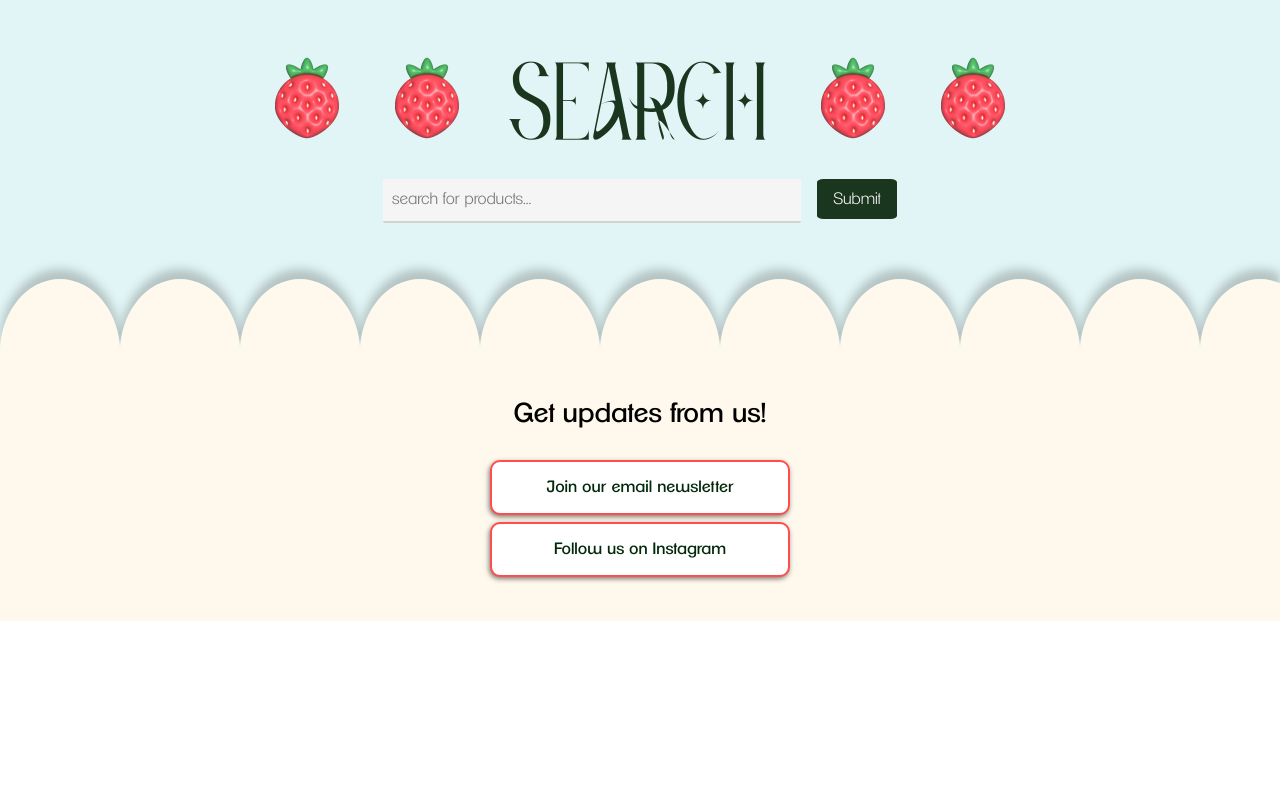
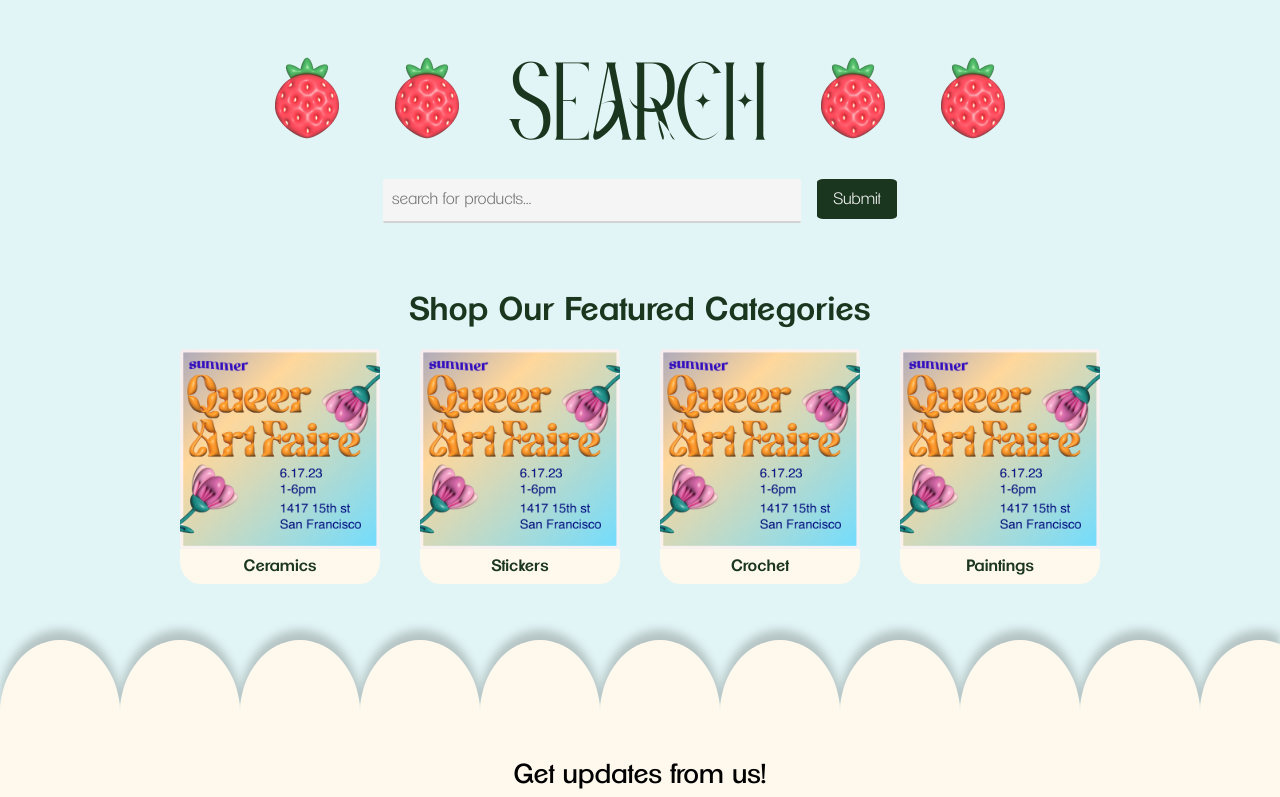
Before and after one commit to michellewong793/queer-art-fair-v2, a Next.js app: page /searchPage in a window 1280 px wide. Shown: the part 622-1419 px from the top of the page. Before the commit the page ends 1243 px from the top, so only its background shows below. Built offline with nearby package versions, Linux system fonts and the light colour scheme; no server answers; the database is empty; a web font is replaced by a local one.

Commit message:
added collection component so that user can click to search common keywords

```diff
--- /dev/null
+++ b/components/Collection.js
@@ -0,0 +1,24 @@
+import style from './collection.module.css';
+import supabaseClient from './supabaseClient';
+import { createClientComponentClient } from '@supabase/auth-helpers-nextjs';
+
+const Collection = (props) => {
+    let collectionStyles = {
+        image: {
+            backgroundImage: props.image,
+            backgroundRepeat: 'no-repeat',
+            backgroundSize: 'auto 200px',
+            border: 'none',
+            backgroundColor: '#E2F5F6',
+            backgroundPosition: 'center center',
+        }
+    };
+    return (
+        <div className = {style.container}>
+            <div style = {collectionStyles.image} className = {style.image}></div>
+            <div className = {style.text}>{props.text}</div>
+        </div>
+    );
+};
+
+export default Collection;
--- a/components/Search.js
+++ b/components/Search.js
@@ -2,6 +2,7 @@ import style from './search.module.css';
 import React, {useState, useEffect} from 'react';
 import supabaseClient from './supabaseClient';
 import { createClientComponentClient } from '@supabase/auth-helpers-nextjs';
+import Collection from './Collection';
 
 
 //populates search bar with clicked search term
@@ -259,6 +260,8 @@ export default function Search() {
     //retrieves and displays products matching the search term
     async function getItems(userInput) {
 
+        document.getElementById('searchTerm').value = userInput;
+
         setShowFilterButton(!showFilterButton);
 
         let searchResults = document.getElementById('searchResults');
@@ -323,11 +326,18 @@ export default function Search() {
                     }
                 }
             }
+            if (searchResults.childElementCount == 0) {
+                let noResults = document.createElement('noResults');
+                noResults.classList.add("noResults");
+                noResults.innerText = "we could not find a match for your search";
+                searchResults.appendChild(noResults);
+            }
         }
     }
 
 
     return(
+        <div className = {style.columnContainer}>
             <div className = {style.container}>
                 <form autoComplete = "off" id = "form">
                     <div className = {style.rowContainer}>
@@ -367,5 +377,21 @@ export default function Search() {
                     <div className = {style.searchResults} id = "searchResults"></div>
                 </form>
             </div>
+            <div className = {style.heading}>Shop Our Featured Categories</div>
+            <div className = {style.collectionContainer}>
+                <div onClick = {() => getItems("ceramics")}>
+                    <Collection image = {"url('/June17FaireSquare.png')"} text = {"Ceramics"}/>
+                </div>
+                <div onClick = {() => getItems("stickers")}>
+                    <Collection image = {"url('/June17FaireSquare.png')"} text = {"Stickers"}/>
+                </div>
+                <div onClick = {() => getItems("crochet")}>
+                    <Collection image = {"url('/June17FaireSquare.png')"} text = {"Crochet"}/>
+                </div>
+                <div onClick = {() => getItems("paintings")}>
+                    <Collection image = {"url('/June17FaireSquare.png')"} text = {"Paintings"}/>
+                </div>
+            </div>
+        </div>
     );
 }
--- /dev/null
+++ b/components/collection.module.css
@@ -0,0 +1,27 @@
+.container {
+    display: flex;
+    flex-direction: column;
+    width: 200px;
+    height: auto;
+    align-items: center;
+    background-color: #FFF9ED;
+    border-radius: 10%;
+    margin: 8px;
+}
+
+.container:hover {
+    cursor: pointer;
+}
+
+.image {
+    height: 200px;
+    width: 200px;
+}
+
+.text{
+    font-family: "ClementePDak";
+    color: #1A361E;
+    font-size: 16px;
+    padding-top: 8px;
+    padding-bottom: 8px;
+}
--- a/components/search.module.css
+++ b/components/search.module.css
@@ -72,6 +72,8 @@
         width: 100%;
         margin-left: auto;
         margin-right: auto;
+        padding-top: 32px;
+        padding-bottom: 32px;
     }
 }
 
@@ -127,3 +129,24 @@
     cursor: pointer;
     font-family: "ClementePDak";
 }
+
+.collectionContainer {
+    display: grid;
+    grid-template-columns: auto auto auto auto;
+    gap: 24px;
+    padding: 8px;
+    align-items: center;
+    justify-content: center;
+    max-width: 1160px;
+    margin-left: auto;
+    margin-right: auto;
+}
+
+.heading {
+    font-family: "ClementePDak";
+    color: #1A361E;
+    font-size: 32px;
+    padding: 4px;
+    justify-content: center;
+    text-align: center;
+}
--- a/components/styles.css
+++ b/components/styles.css
@@ -199,6 +199,15 @@ prodPrice {
     padding: 8px;
 }
 
+noResults {
+    font-family: 'ClementePDae';
+    color: #1A361E;
+    font-size: 24px;
+    padding: 8px;
+    align-items: center;
+    text-align: center;
+}
+
 @media screen and (min-width: 480px) {
     h1 {
         font-size: 90pt;
--- a/pages/searchPage.js
+++ b/pages/searchPage.js
@@ -8,6 +8,8 @@ import Subheader from "../components/Subheader";
 import pageStyles from "../components/pages.module.css";
 import Footer from "../components/Footer";
 import Search from '../components/Search';
+import style from '../components/collection.module.css';
+import Collection from '../components/Collection.js';
 
 export default function SearchPage() {
     return (
```
Lines whose indentation alone changed are shown as unchanged.
